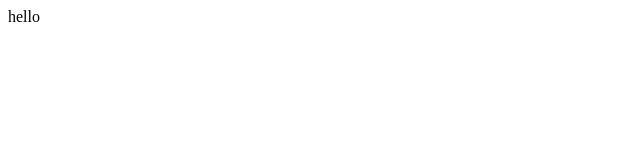
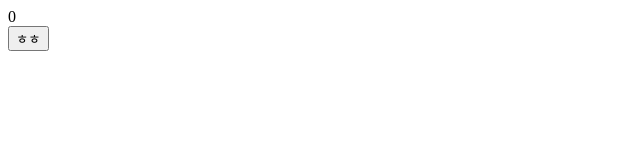
Before and after one commit to kis0421/study-diary, a React app: page / in a window 1280 px wide. Shown: the top 160 px of the page, without its empty margins (0-640 px from the left). Built offline with nearby package versions, Linux system fonts and the light colour scheme.

Commit message:
mobx test

```diff
--- a/src/App.tsx
+++ b/src/App.tsx
@@ -1,8 +1,13 @@
 import React from "react";
+import { useObserver } from "mobx-react"
+import useStore from "./useStore"
 
 export default () => {
-	return <>
-		<div>hello</div>
-	</>
+	const { diary } = useStore();
+
+	return useObserver(() => <>
+		<div>{diary.count}</div>
+		<button onClick={() => diary.addCount()}>ㅎㅎ</button>
+	</>)
 
 }
--- /dev/null
+++ b/src/stores/diary.ts
@@ -0,0 +1,9 @@
+import { observable } from "mobx"
+
+export const diary = observable({
+    data: [],
+    count: 0,
+    addCount() {
+        this.count++;
+    }
+})
--- /dev/null
+++ b/src/useStore.ts
@@ -0,0 +1,5 @@
+import { diary } from "./stores/diary"
+
+const useStore = () => ({ diary });
+
+export default useStore;
```
